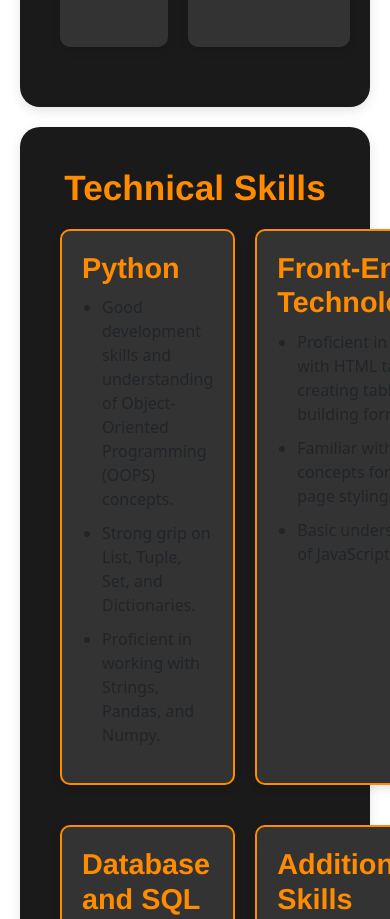
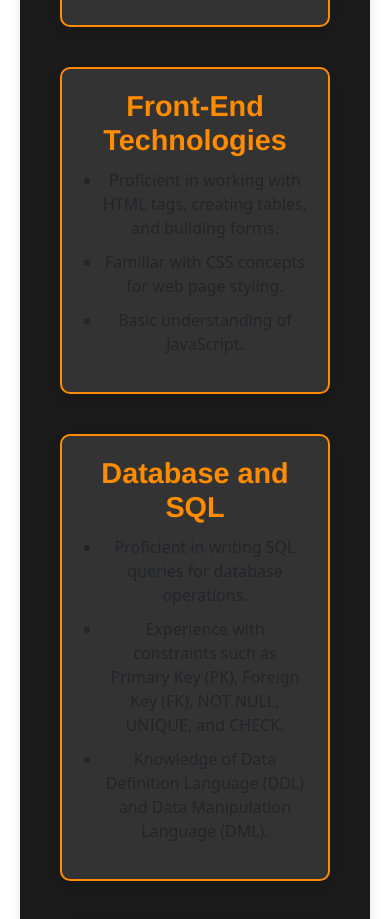
Before and after one commit to mithilreddy369/resume, a plain HTML site: page index.html in a window 390 px wide. Shown: the part 2612-3531 px from the top of the page. Drawn offline with nearby package versions, Linux system fonts and the light colour scheme.

Commit message:
updated to mobile 3

```diff
--- a/styles.css
+++ b/styles.css
@@ -464,6 +464,17 @@ footer .social-links a:hover {
   footer {
     padding: 15px;
   }
+    /* Stack "Career Objective" and "Skills" vertically */
+    .about-grid,
+    .skills-grid {
+      grid-template-columns: 100%; /* Use a single column for better stacking */
+    }
+
+    /* Center-align the content in "About Me" and "Technical Skills" sections */
+    .about-box,
+    .skill-box {
+      text-align: center;
+    }
 }
 
 
```
